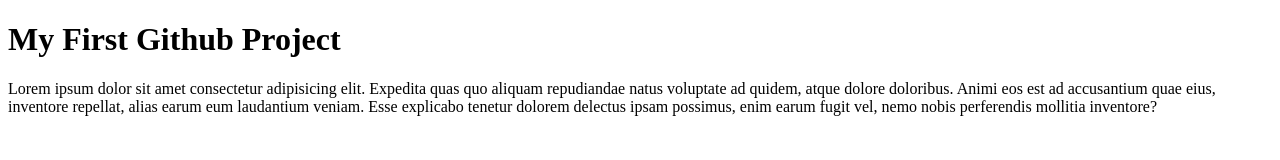
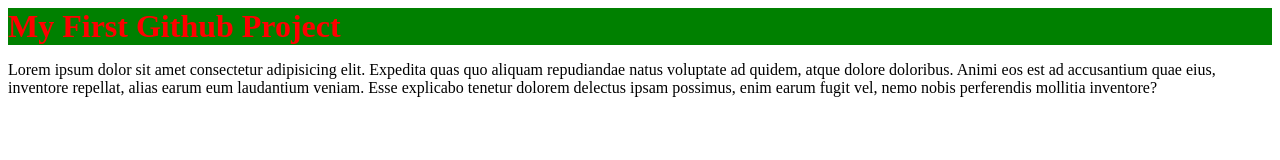
Before and after one commit to developerosman1/my-first-github-repo, a plain HTML site: page index.html in a window 1280 px wide. Drawn offline with Linux system fonts and the light colour scheme.

Commit message:
fourth commit

```diff
--- a/index.html
+++ b/index.html
@@ -4,6 +4,7 @@
     <meta charset="UTF-8">
     <meta name="viewport" content="width=device-width, initial-scale=1.0">
     <title>First Github Project</title>
+    <link rel="stylesheet" href="style.css">
 </head>
 <body>
     <h1>My First Github Project</h1>
--- /dev/null
+++ b/style.css
@@ -0,0 +1,5 @@
+h1 {
+    color: red;
+    margin: 0;
+    background-color: green;
+}
```
